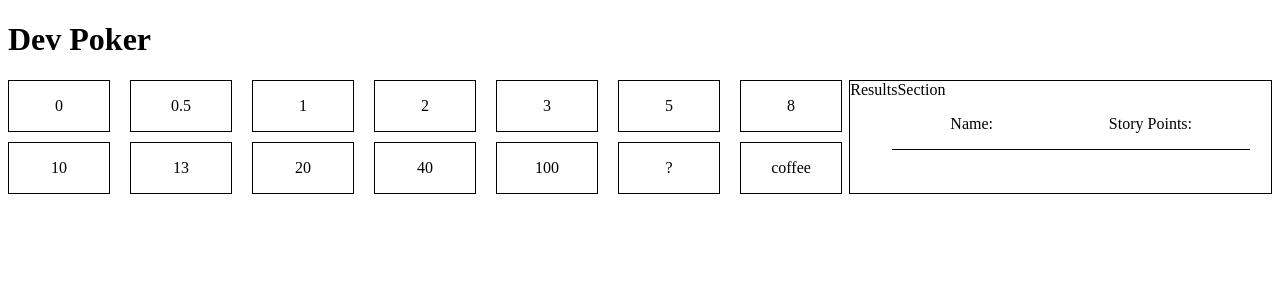
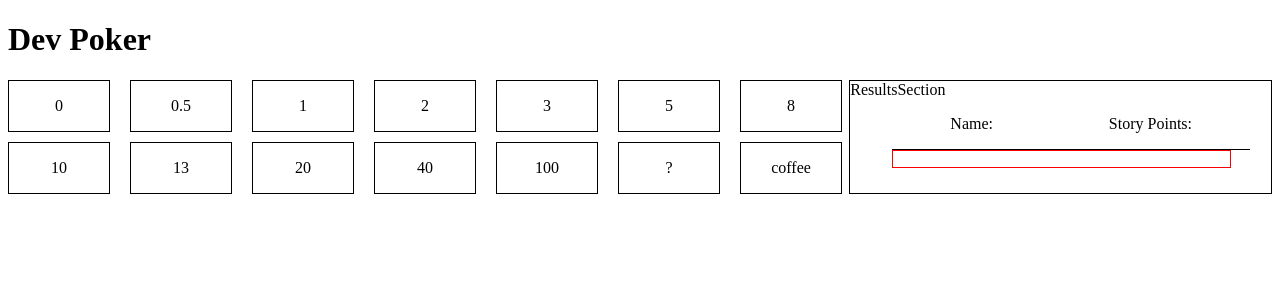
Before and after one commit to NielsLouwes/scrum-poker-app, a Next.js app: page / in a window 1280 px wide. Shown: the top 300 px of the page. Built offline with nearby package versions, Linux system fonts and the light colour scheme.

Commit message:
Added styled section for Results

```diff
--- /dev/null
+++ b/components/ResultsSection/ResultsSection.styled.tsx
@@ -0,0 +1,15 @@
+import styled from "styled-components";
+
+const ScoreContainer = styled.div`
+  border: 1px solid red;
+  width: 80%;
+  margin-left: 10%;
+  margin-right: 10%;
+`;
+
+export const Text = styled.p``;
+
+export const ResultsSectionStyled = {
+  ScoreContainer,
+  Text,
+};
--- a/components/ResultsSection.tsx
+++ b/components/ResultsSection/ResultsSection.tsx
@@ -1,5 +1,8 @@
 import { UserContainer } from "@/pages/index.styled";
 import React from "react";
+import { ResultsSectionStyled } from "./ResultsSection.styled";
+
+
 
 interface ResultsSectionProps {
   result: {
@@ -16,7 +19,9 @@ export const ResultsSection: React.FC<ResultsSectionProps> = ({ result }) => {
         <p>Name: </p>
         <p>Story Points: </p>
       </UserContainer>
-      <p>{result && result.score}</p>
+      <ResultsSectionStyled.ScoreContainer>
+        <ResultsSectionStyled.Text>{result && result.score}</ResultsSectionStyled.Text>
+      </ResultsSectionStyled.ScoreContainer>
     </>
   );
 };
--- a/pages/index.tsx
+++ b/pages/index.tsx
@@ -3,7 +3,7 @@ import styled from "styled-components";
 import { useState } from "react";
 import { indexUtil } from "./utils/index.util";
 import { Card, Container, OuterWrapper, Wrapper } from "./index.styled";
-import { ResultsSection } from "@/components/ResultsSection";
+import { ResultsSection } from "@/components/ResultsSection/ResultsSection";
 
 export default function Home() {
   const [result, setResult] = useState([]);
```
